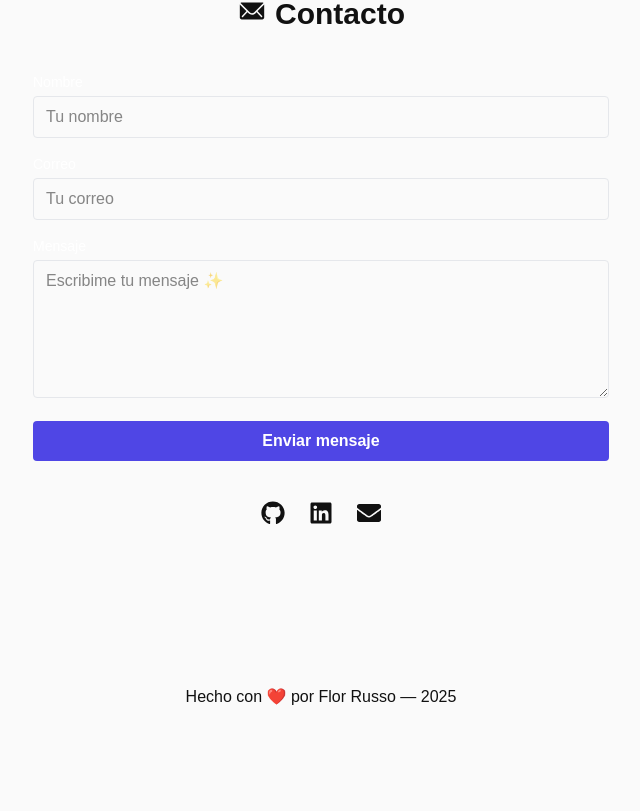
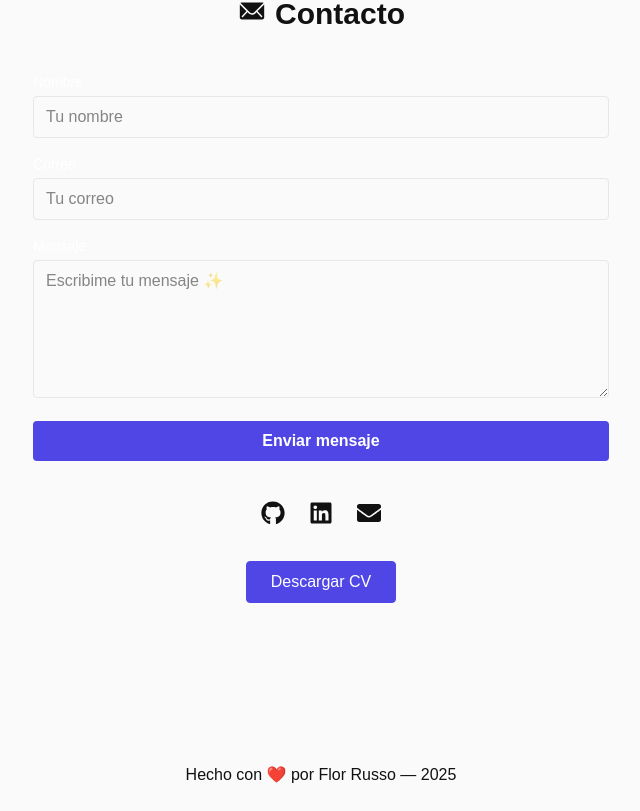
Before and after one commit to FlorenciaRusso9606/portfolioFlorenciaRusso, a React (Vite) app: page /contact in a window 1280 px wide. Shown: the part 2959-3770 px from the top of the page, without its empty margins (319-959 px from the left). Before the commit the page ends 3692 px from the top, so only its background shows below. Built offline with nearby package versions, Linux system fonts and the light colour scheme.

Commit message:
Añadiendo CV y su respectivo link para descarga

```diff
--- a/src/pages/Contact.tsx
+++ b/src/pages/Contact.tsx
@@ -101,7 +101,8 @@ const onSubmit = async (data: ContactFormData) => {
           Enviar mensaje
         </Button>
       </motion.form>
-
+</Reveal>
+<Reveal>
       <div className="mt-10 flex justify-center gap-6 text-2xl">
         <a
           href="https://github.com/FlorenciaRusso9606"
@@ -126,6 +127,15 @@ const onSubmit = async (data: ContactFormData) => {
           <FaEnvelope />
         </a>
       </div>
+      <div className="mt-6">
+  <a
+    href="../public/CV_Florencia_Russo.pdf"
+    download
+    className="mt-3 inline-block px-6 py-2 border border-[var(--primary-color)] text-[var(--button-text-color)] rounded bg-[var(--primary-color)] hover:scale-105  transition-colors"
+  >
+    Descargar CV
+  </a>
+</div>
         </Reveal>
 
     </section>
```
Also changed, not shown: 2 other files (tests, documents, lock files or other folders).
